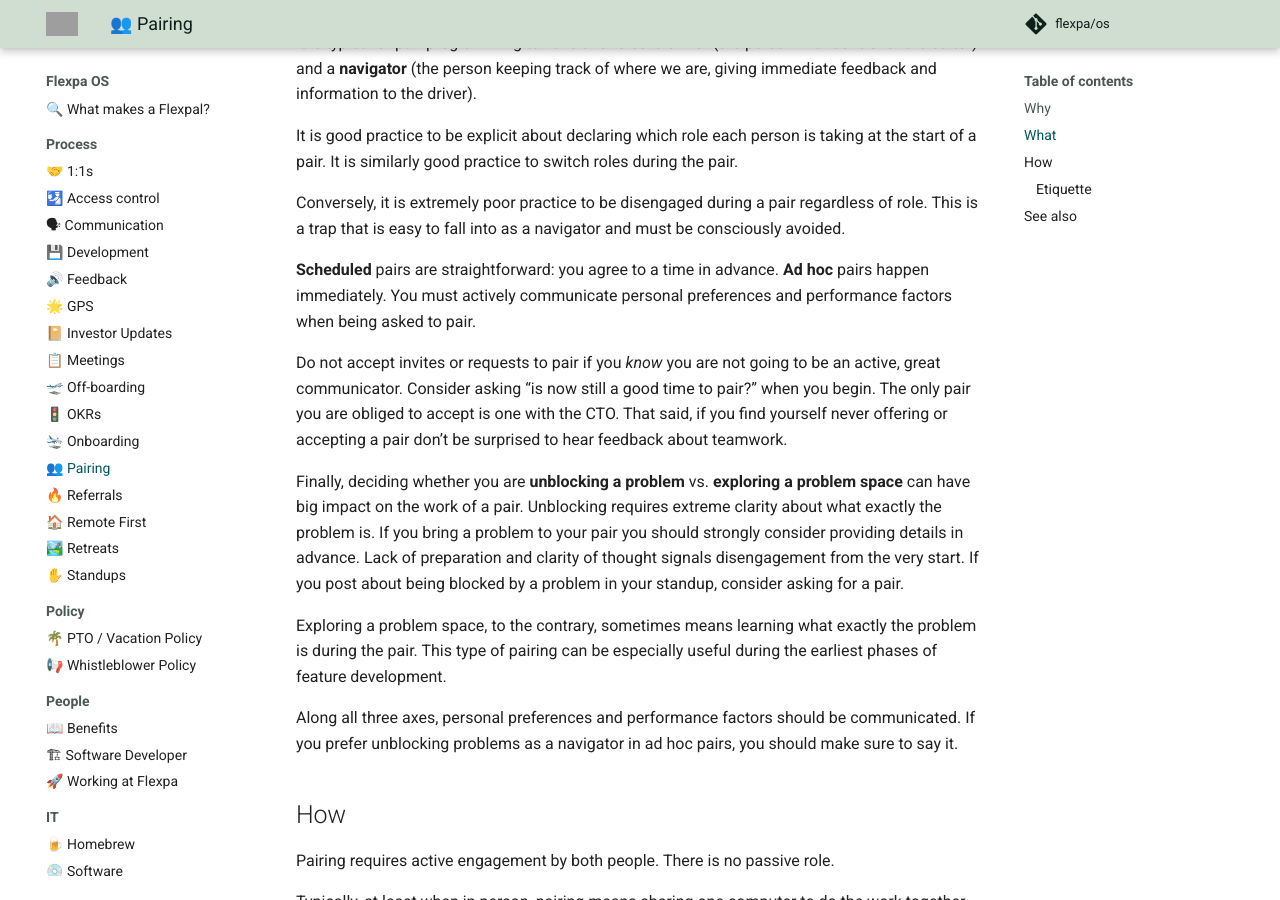
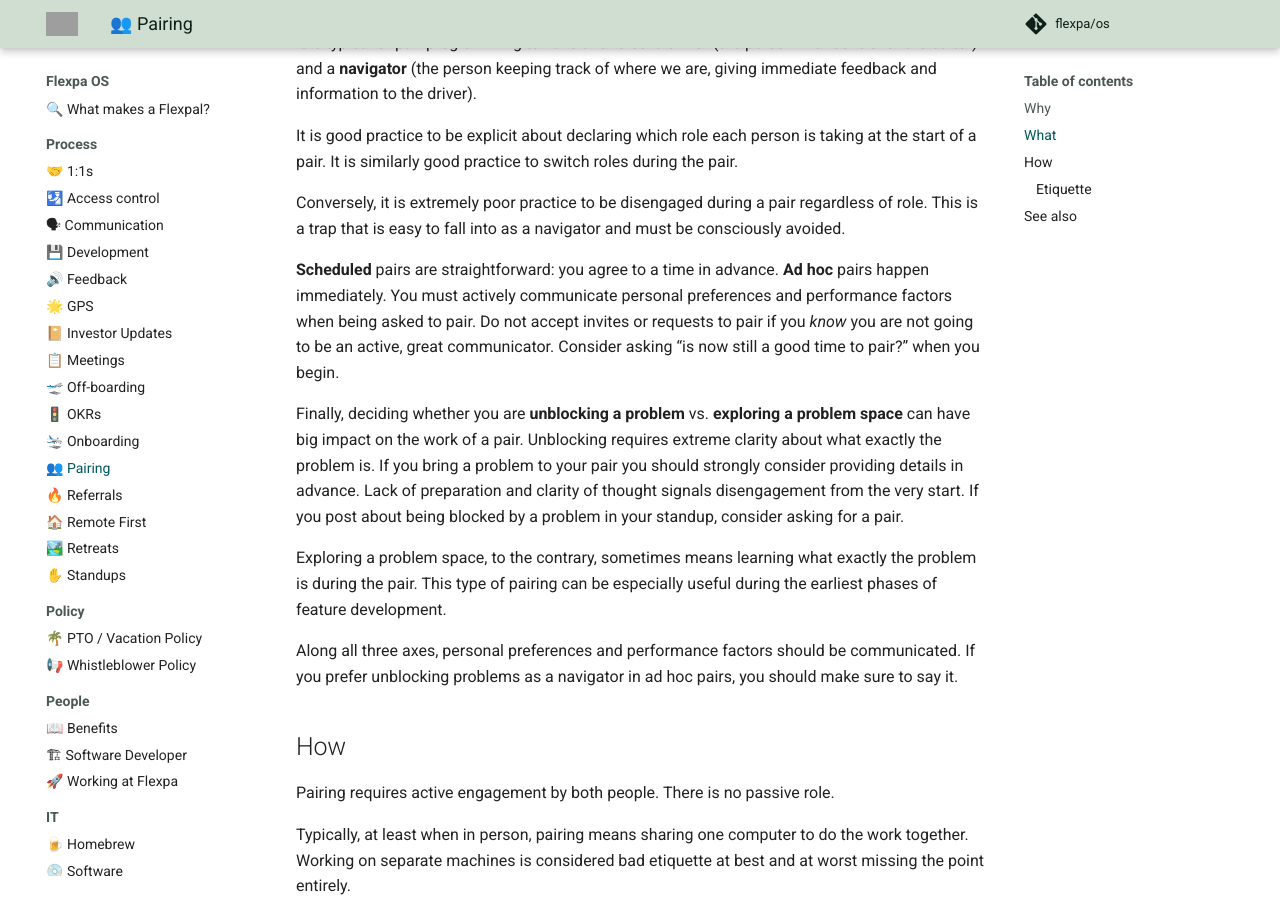
Before and after one commit to flexpa/os, an MkDocs documentation site: the page built from docs/process/pairing.md, in a window 1280 px wide and 900 px high, scrolled down 904 px. Built offline with MkDocs 1.6.1 and Material for MkDocs 9.7.7, drawn with Linux system fonts in a browser that asks for light colours; comment, search, counter and statistics services are not loaded; grey boxes are pictures that could not be loaded.

Commit message:
Brevity is the soul of wit

```diff
--- a/docs/process/pairing.md
+++ b/docs/process/pairing.md
@@ -35,11 +35,8 @@ This is a trap that is easy to fall into as a navigator and must be consciously
 **Scheduled** pairs are straightforward: you agree to a time in advance.
 **Ad hoc** pairs happen immediately.
 You must actively communicate personal preferences and performance factors when being asked to pair.
-
 Do not accept invites or requests to pair if you _know_ you are not going to be an active, great communicator.
 Consider asking “is now still a good time to pair?” when you begin.
-The only pair you are obliged to accept is one with the CTO.
-That said, if you find yourself never offering or accepting a pair don’t be surprised to hear feedback about teamwork.
 
 Finally, deciding whether you are **unblocking a problem** vs. **exploring a problem space** can have big impact on the work of a pair.
 Unblocking requires extreme clarity about what exactly the problem is.
```
